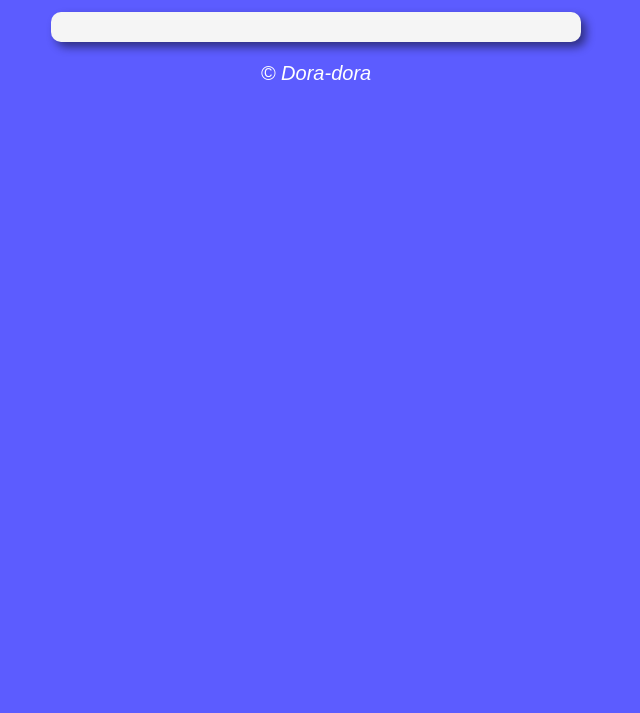
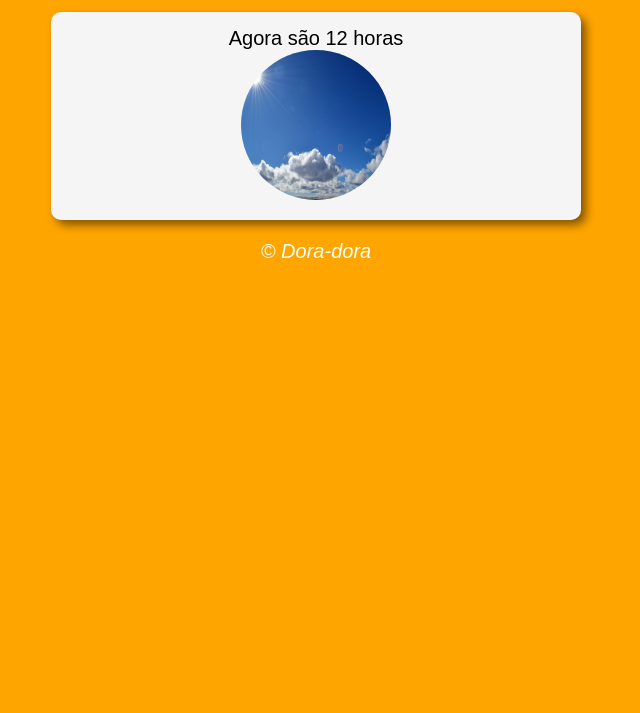
Before and after one commit to Fabiodora183/estudo-de-javascript, a plain HTML site: page exers/001/index.html in a window 1280 px wide. Shown: the part 87-800 px from the top of the page, without its empty margins (324-964 px from the left). Drawn offline with Linux system fonts and the light colour scheme.

Commit message:
exer 001
exercicios 1 realizado, bom dia

```diff
--- /dev/null
+++ b/exers/001/estilos.css
@@ -0,0 +1,29 @@
+body{
+background-color: rgb(92, 92, 255);
+font: normal 15pt arial;
+}
+header{
+color: white;
+text-align: center;
+}
+section{
+background: whitesmoke;
+border-radius: 10px;
+box-shadow: 5px 5px 10px rgba(0, 0, 0, 0.493);
+padding: 15px;
+width: 500px;
+margin: auto;
+}
+footer{
+color: white;
+text-align: center;
+font-style: italic;
+}
+img {
+  border-radius: 50%;
+  width: 150px;
+  height: 150px;
+}
+div{
+  text-align: center;
+}
--- a/exers/001/exer001.js
+++ b/exers/001/exer001.js
@@ -0,0 +1,19 @@
+function carregar(){
+var msg = document.getElementById('msg')
+var img = document.getElementById('img')
+var data = new Date()
+var hora = data.getHours()
+msg.innerHTML = `Agora são ${hora} horas`
+if(hora >=0 && hora < 12){
+    img.src = 'manha.jpg'
+    document.body.style.background = 'yellow'
+}else if (hora >=12 && hora < 18){
+img.src = 'tarde.jpg'
+
+    document.body.style.background = 'orange'
+}else{
+img.src = 'noite.jpg'
+
+    document.body.style.background = '#0B1026'
+}
+}
--- a/exers/001/exer001.html
+++ b/exers/001/index.html
@@ -4,15 +4,19 @@
     <meta charset="UTF-8">
     <meta name="viewport" content="width=device-width, initial-scale=1.0">
     <title>Exercicios 1</title>
-    <link rel="stylesheet" href="exer001.css">
+    <link rel="stylesheet" href="estilos.css">
 </head>
-<body>
+<body onload="carregar()">
 <header>
-    <h1>Titulo</h1>
+    <h1>Hora do dia</h1>
 </header>
 <section>
-    <div></div>
-    <div></div>
+    <div id="msg">
+        oi
+    </div>
+    <div id="foto">
+        <img id="img" src="manha.jpg" alt="">
+    </div>
 </section>
     <footer><p>&copy; Dora-dora</p></footer>
     <script src="exer001.js"></script>
--- a/exers/001/exer001.css
+++ b/exers/002/estilos.css
@@ -19,3 +19,8 @@ color: white;
 text-align: center;
 font-style: italic;
 }
+img {
+  border-radius: 50%;
+  width: 150px;
+  height: 150px;
+}
```
Also changed, not shown: exers/002/index.html (added, +20 -0 lines), exers/001/manha.jpg (added), exers/001/noite.jpg (added), exers/001/tarde.jpg (added), exers/002/exer002.js (added).
